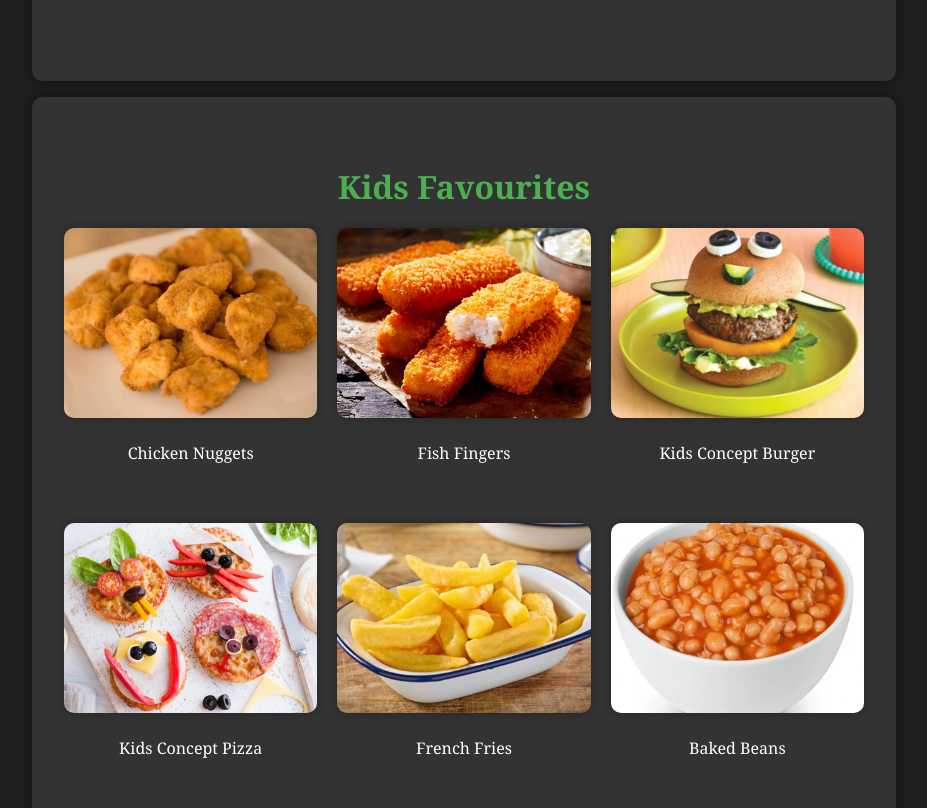
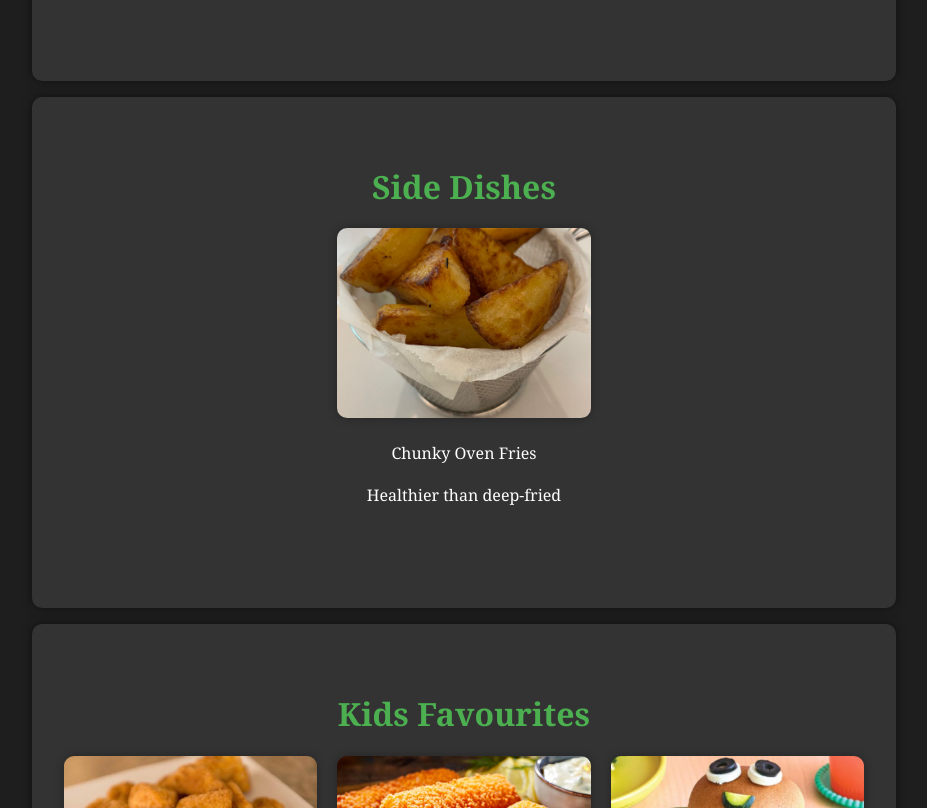
Before and after one commit to fumeinagema/GotAClue, a plain HTML site: page foodmenu.html in a window 1280 px wide. Shown: the part 1777-2585 px from the top of the page, without its empty margins (176-1103 px from the left). Drawn offline with Linux system fonts and the light colour scheme.

Commit message:
Add files via upload

```diff
--- a/foodmenu.html
+++ b/foodmenu.html
@@ -44,6 +44,7 @@
         <a id="sidemap">Site Map Here <br> <br></a>
         <a href="index.html">Home</a>
         <a href="#uk-dishes">British Dishes</a>
+        <a href="#side-dishes">Side Dishes</a>
         <a id="kids-food-link" href="#Dishes-for-the-kids">Kids Favourites</a>
         <a href="#desserts">Desserts</a>
         <a id="weekend-carvery-link" href="#carvery">Weekend Carvery</a>
@@ -97,6 +98,18 @@
                 <div class="menu-item">
                     <img src="food3.jpg" alt="Ploughman's lunch" class="menu-image">
                     <p class="menu-description">Ploughman's lunch</p>
+                </div>
+            </div>
+        </div>
+    </section>
+    <section>
+        <div class="menu-category" id="side-dishes">
+            <h3 class="category-title">Side Dishes</h3>
+            <div class="menu-container">
+                <div class="menu-item">
+                    <img src="food7.jpg" alt="Chunky Oven Fries" class="menu-image">
+                    <p class="menu-description">Chunky Oven Fries</p>
+                    <p class="menu-subtext">Healthier than deep-fried</p> <!-- New description -->
                 </div>
             </div>
         </div>
```
Also changed, not shown: food7.jpg (added).
